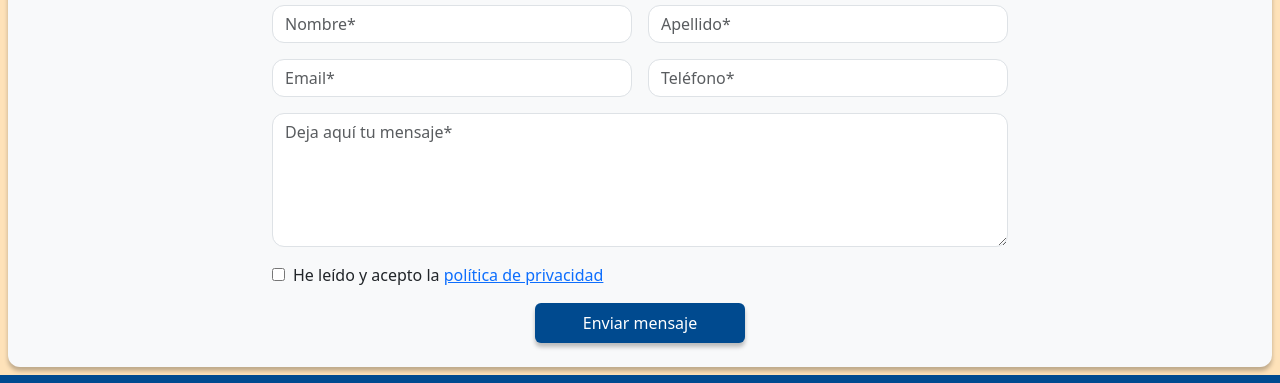
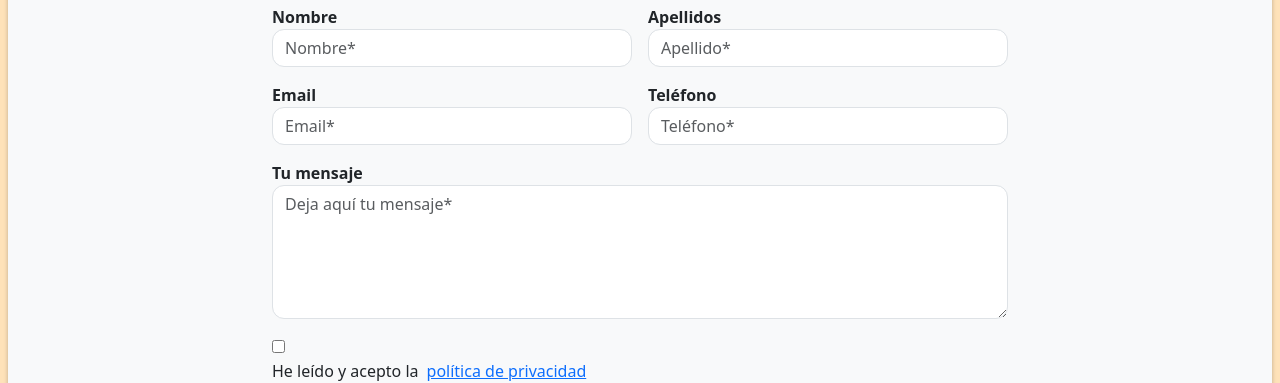
Before and after one commit to JuanAntonio2025/Hotel, a plain HTML site: page contacto.html in a window 1280 px wide. Shown: the part 427-810 px from the top of the page. Drawn offline with nearby package versions, Linux system fonts and the light colour scheme.

Commit message:
Arreglado contacto

```diff
--- a/contacto.html
+++ b/contacto.html
@@ -11,7 +11,7 @@
 <body>
     <nav class="navbar navbar-expand-lg navbar-dark bg-primary sombreado">
         <div class="container">
-            <img src="images/logo.png" alt="logoHotel" class="logo">
+            <img src="images/logo.png" alt="Logo del Hotel Magic Crystal Park" class="logo">
             <button class="navbar-toggler" type="button" data-bs-toggle="collapse"
                     data-bs-target="#navbarNav" aria-controls="navbarNav"
                     aria-expanded="false" aria-label="Toggle navigation">
@@ -27,7 +27,7 @@
         </div>
     </nav>
 
-    <header class="py-4 text-center text-white" style="background: url('images/skyline-de-benidorm.jpg') center/cover no-repeat;">
+    <header class="py-4 text-center text-white" aria-label="Ciudad de Benidorm al atardecer" style="background: url('images/skyline-de-benidorm.jpg') center/cover no-repeat;">
         <div class="container py-5">
             <h1 class="display-4 fw-bolder">Consúltanos</h1>
             <p class="lead">Atendemos todas las peticiones</p>
@@ -41,29 +41,34 @@
                     <h2 class="py-3 text-center">Contáctanos</h2>
                     <form action="index.html" method="GET" class="row g-3">
                         <div class="col-12 col-md-6">
-                            <input class="rounded-card form-control" type="text" name="nombre" placeholder="Nombre*" required>
+                            <label for="nombre" class="fw-bold">Nombre</label>
+                            <input class="rounded-card form-control" type="text" name="nombre" placeholder="Nombre*" id="nombre" required>
                         </div>
 
                         <div class="col-12 col-md-6">
-                            <input class="rounded-card form-control" type="text" name="apellido" placeholder="Apellido*" required>
+                            <label for="apellido" class="fw-bold">Apellidos</label>
+                            <input class="rounded-card form-control" type="text" name="apellido" placeholder="Apellido*" id="apellido" required>
                         </div>
 
                         <div class="col-12 col-md-6">
-                            <input class="rounded-card form-control" type="email" name="email" placeholder="Email*" required>
+                            <label for="email" class="fw-bold">Email</label>
+                            <input class="rounded-card form-control" type="email" name="email" placeholder="Email*" id="email" required>
                         </div>
 
                         <div class="col-12 col-md-6">
-                            <input class="rounded-card form-control" type="text" name="telefono" placeholder="Teléfono*" required>
+                            <label for="telefono" class="fw-bold">Teléfono</label>
+                            <input class="rounded-card form-control" type="text" name="telefono" placeholder="Teléfono*" id="telefono" required>
                         </div>
 
                         <div class="col-12">
-                            <textarea class="rounded-card form-control" rows="5" name="mensaje" placeholder="Deja aquí tu mensaje*" required></textarea>
+                            <label for="mensaje" class="fw-bold">Tu mensaje</label>
+                            <textarea class="rounded-card form-control" rows="5" name="mensaje" placeholder="Deja aquí tu mensaje*" id="mensaje" required></textarea>
                         </div>
 
                         <div class="col-12">
-                            <label class="d-flex align-items-center gap-2">
-                                <input type="checkbox" required>
-                                <span>He leído y acepto la <a href="#">política de privacidad</a></span>
+                            <input id="politica" type="checkbox" required>
+                            <label for="politica" class="d-flex align-items-center gap-2">
+                                He leído y acepto la <a href="#">política de privacidad</a>
                             </label>
                         </div>
 
@@ -81,7 +86,7 @@
 
     <footer class="bg-primary text-white py-5">
         <div class="container text-center">
-            <img src="images/logo.png" alt="logoHotel" class="logo">
+            <img src="images/logo.png" alt="Logo del Hotel Magic Crystal Park" class="logo">
             <p>Av de Ruzafa, 14. 03500 Benidorm (Alicante) • (+34) 965 851 811</p>
             <p>Términos y condiciones</p>
         </div>
```
Also changed, not shown: habitaciones.html (+1 -1 lines), index.html (+1 -1 lines).
